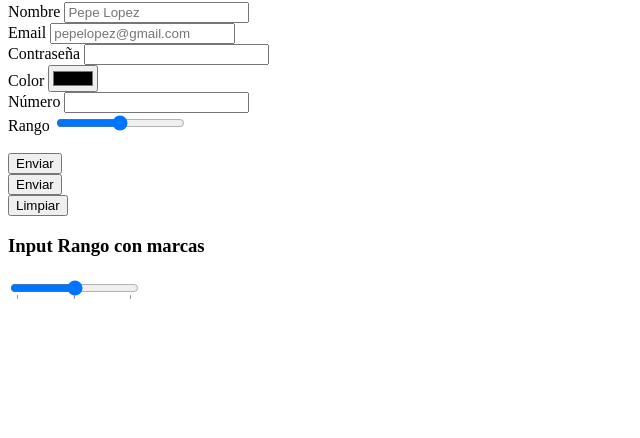
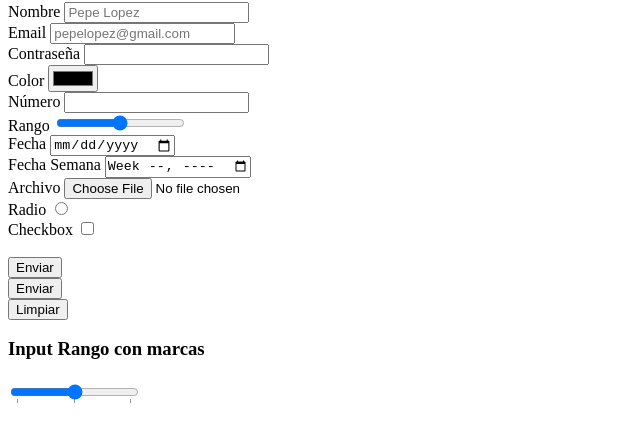
Before and after one commit to klbfs/generation-ch16, a plain HTML site: page 3-IntroWeb/htmlAvanzado/formularios.html in a window 1280 px wide. Shown: the part 78-516 px from the top of the page, without its empty margins (0-640 px from the left). Drawn offline with Linux system fonts and the light colour scheme.

Commit message:
formularios p2

```diff
--- a/3-IntroWeb/htmlAvanzado/formularios.html
+++ b/3-IntroWeb/htmlAvanzado/formularios.html
@@ -67,7 +67,40 @@
         </div>
 
 
+        <!--INPUT DATE-->
+        <div class="campo">
+            <label for="fecha">Fecha</label>
+            <input type="date" name="fecha" id="fecha">
+        </div>
+        <div class="campo">
+            <label for="fecha2">Fecha Semana</label>
+            <input type="week" name="fecha2" id="fecha2">
+        </div>
 
+
+        <!--INPUT ARCHIVO-->
+        <div class="campo">
+            <label for="archivo">Archivo</label>
+            <input type="file" name="archivo" id="archivo">
+        </div>
+
+
+        <div class="campo">
+
+        <!--https://www.w3schools.com/tags/att_input_type_radio.asp
+        -->
+            <label for="radio">Radio</label>
+            <input type="radio" name="radio" id="radio" value="opcion1">
+
+        </div>
+
+        <div class="campo">
+            <label for="checkbox">Checkbox</label>
+            <input type="checkbox" name="checkbox" id="checkbox" value="opcion2">
+        </div>
+        <!--los checkboxes deben tener un value para que podamos despúes procesar su valor con js
+        =para saber qué fue lo que se eligió
+        -->
 
         <br>
 
```
